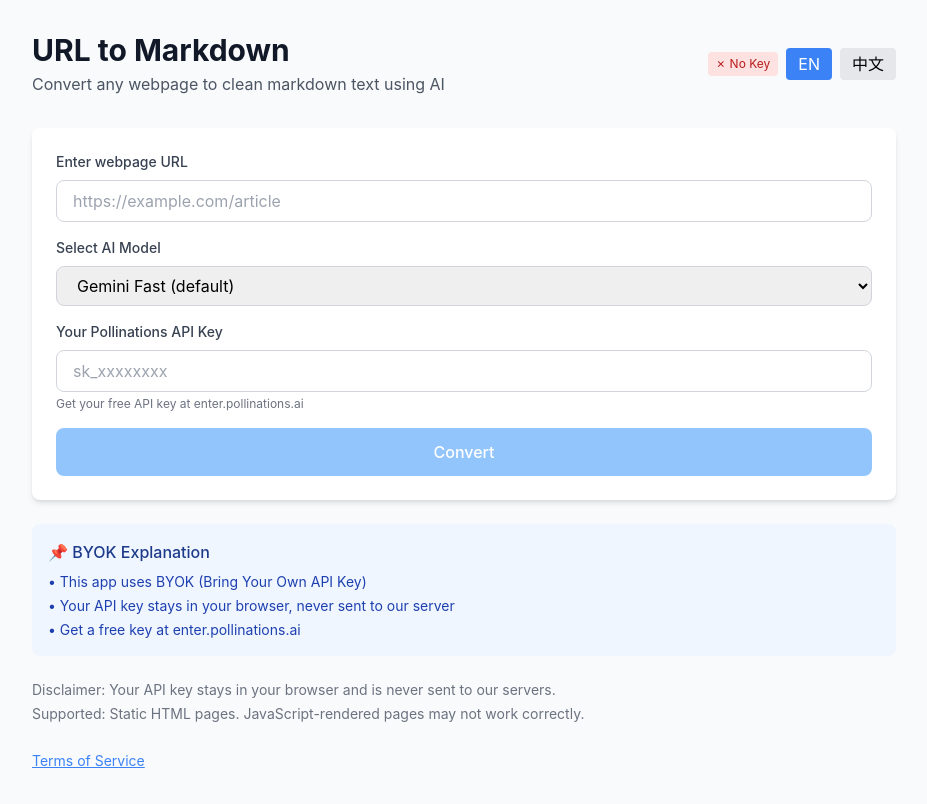
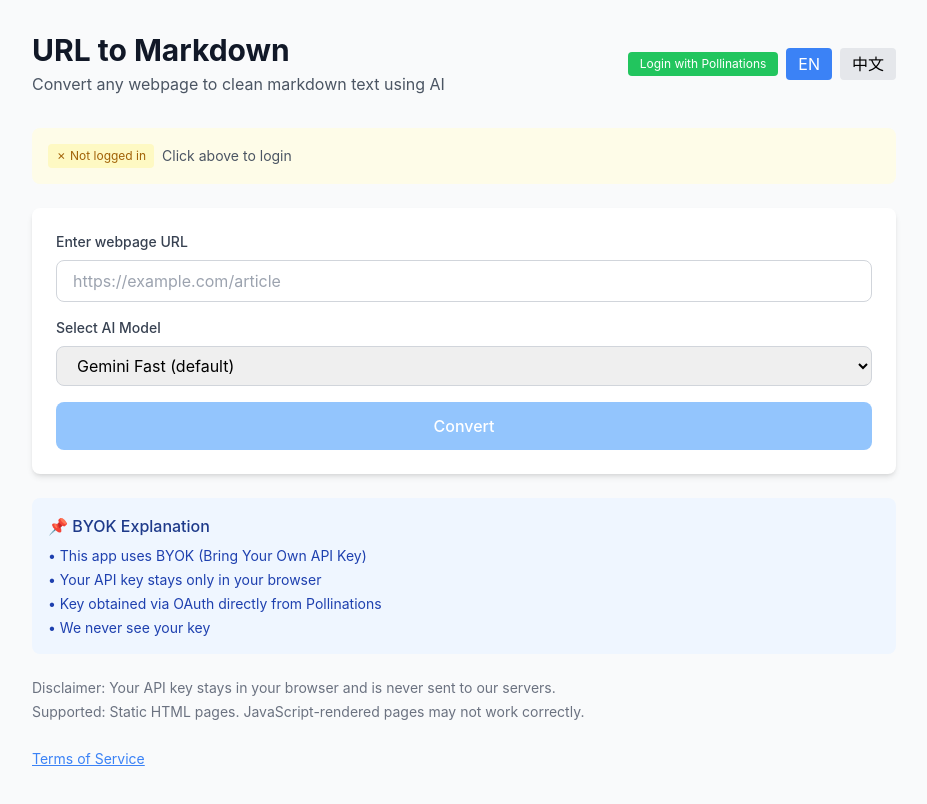
Before and after one commit to kanfred/pollinations-url-text, a Next.js app: page / in a window 1280 px wide. Shown: the top 804 px of the page, without its empty margins (176-1103 px from the left). Built offline with nearby package versions, Linux system fonts and the light colour scheme.

Commit message:
Add OAuth login flow
- Login with Pollinations button
- OAuth redirect handles API key automatically
- Key in URL fragment (never hits server logs)
- Remove manual key paste option
- Add logout button
- Update README with App Key setup

```diff
--- a/app/page.tsx
+++ b/app/page.tsx
@@ -8,6 +8,9 @@ function getNestedValue(obj: any, path: string): string {
 }
 
 const POLLINATIONS_API = 'https://gen.pollinations.ai/v1/chat/completions';
+
+// OAuth App Key - user should replace with their own from enter.pollinations.ai
+const APP_KEY = '';
 
 export default function Home() {
   const [lang, setLang] = useState<Language>('en');
@@ -20,6 +23,7 @@ export default function Home() {
   const [showTerms, setShowTerms] = useState(false);
   const [apiReady, setApiReady] = useState(false);
   const [extractedText, setExtractedText] = useState('');
+  const [loggingIn, setLoggingIn] = useState(false);
 
   const t = (key: string) => getNestedValue(translations[lang], key);
 
@@ -35,6 +39,9 @@ export default function Home() {
     if (savedLang) setLang(savedLang as Language);
     if (savedModel) setModel(savedModel);
     if (savedKey) setApiKey(savedKey);
+
+    // Check for API key in URL fragment after OAuth redirect
+    handleOAuthCallback();
   }, []);
 
   useEffect(() => {
@@ -46,6 +53,42 @@ export default function Home() {
     }
   }, [apiKey]);
 
+  // Handle OAuth callback
+  const handleOAuthCallback = () => {
+    const hash = window.location.hash;
+    if (hash && hash.includes('api_key=')) {
+      const params = new URLSearchParams(hash.slice(1));
+      const key = params.get('api_key');
+      if (key) {
+        setApiKey(key);
+        localStorage.setItem('pollinations_key', key);
+        // Clean URL
+        window.history.replaceState(null, '', window.location.pathname);
+        setError('');
+      }
+    }
+  };
+
+  // Login with Pollinations OAuth
+  const handleLogin = () => {
+    setLoggingIn(true);
+    const redirectUrl = window.location.origin + window.location.pathname;
+    let authUrl = `https://enter.pollinations.ai/authorize?redirect_url=${encodeURIComponent(redirectUrl)}`;
+
+    if (APP_KEY) {
+      authUrl += `&app_key=${APP_KEY}`;
+    }
+
+    window.location.href = authUrl;
+  };
+
+  // Logout / Clear key
+  const handleLogout = () => {
+    setApiKey('');
+    setApiReady(false);
+    localStorage.removeItem('pollinations_key');
+  };
+
   const handleLangChange = (newLang: Language) => {
     setLang(newLang);
     localStorage.setItem('pollinations_lang', newLang);
@@ -56,15 +99,6 @@ export default function Home() {
     localStorage.setItem('pollinations_model', newModel);
   };
 
-  const handleApiKeyChange = (newKey: string) => {
-    setApiKey(newKey);
-    if (newKey) {
-      localStorage.setItem('pollinations_key', newKey);
-    } else {
-      localStorage.removeItem('pollinations_key');
-    }
-  };
-
   const handleConvert = async () => {
     if (!url.trim()) {
       setError(t('invalidUrl'));
@@ -72,7 +106,7 @@ export default function Home() {
     }
 
     if (!apiKey) {
-      setError(lang === 'zh-TW' ? '請輸入 API Key' : 'Please enter your API Key');
+      setError(lang === 'zh-TW' ? '請先登入 Pollinations' : 'Please login to Pollinations first');
       return;
     }
 
@@ -161,9 +195,22 @@ Respond ONLY with the markdown formatted content.`;
             <p className="text-gray-600 mt-1">{t('description')}</p>
           </div>
           <div className="flex gap-2 items-center">
-            <span className={`px-2 py-1 rounded text-xs ${apiReady ? 'bg-green-100 text-green-700' : 'bg-red-100 text-red-700'}`}>
-              {apiReady ? '✓ API Ready' : '✗ No Key'}
-            </span>
+            {apiReady ? (
+              <button
+                onClick={handleLogout}
+                className="px-3 py-1 rounded bg-red-100 text-red-700 text-xs hover:bg-red-200"
+              >
+                {lang === 'zh-TW' ? '登出' : 'Logout'}
+              </button>
+            ) : (
+              <button
+                onClick={handleLogin}
+                disabled={loggingIn}
+                className="px-3 py-1 rounded bg-green-500 text-white text-xs hover:bg-green-600 disabled:bg-green-300"
+              >
+                {loggingIn ? '...' : lang === 'zh-TW' ? '登入 Pollinations' : 'Login with Pollinations'}
+              </button>
+            )}
             <button
               onClick={() => handleLangChange('en')}
               className={`px-3 py-1 rounded ${lang === 'en' ? 'bg-blue-500 text-white' : 'bg-gray-200'}`}
@@ -176,6 +223,21 @@ Respond ONLY with the markdown formatted content.`;
             >
               中文
             </button>
+          </div>
+        </div>
+
+        {/* Login Status */}
+        <div className={`rounded-lg p-4 mb-6 ${apiReady ? 'bg-green-50' : 'bg-yellow-50'}`}>
+          <div className="flex items-center gap-2">
+            <span className={`px-2 py-1 rounded text-xs ${apiReady ? 'bg-green-100 text-green-700' : 'bg-yellow-100 text-yellow-700'}`}>
+              {apiReady ? '✓ Logged in' : '✗ Not logged in'}
+            </span>
+            <span className="text-sm text-gray-600">
+              {apiReady
+                ? (lang === 'zh-TW' ? '已連接你的 Pollinations 帳戶' : 'Connected to your Pollinations account')
+                : (lang === 'zh-TW' ? '點擊上方按鈕登入' : 'Click above to login')
+              }
+            </span>
           </div>
         </div>
 
@@ -211,24 +273,6 @@ Respond ONLY with the markdown formatted content.`;
             </select>
           </div>
 
-          <div className="mb-4">
-            <label className="block text-sm font-medium text-gray-700 mb-2">
-              {t('apiKeyLabel')}
-            </label>
-            <input
-              type="password"
-              value={apiKey}
-              onChange={(e) => handleApiKeyChange(e.target.value)}
-              placeholder="sk_xxxxxxxx"
-              className="w-full px-4 py-2 border border-gray-300 rounded-lg focus:ring-2 focus:ring-blue-500"
-            />
-            <p className="text-xs text-gray-500 mt-1">
-              {lang === 'zh-TW'
-                ? '去 enter.pollinations.ai 獲取你的 API Key（免費）'
-                : 'Get your free API key at enter.pollinations.ai'}
-            </p>
-          </div>
-
           <button
             onClick={handleConvert}
             disabled={loading || !apiReady}
@@ -251,8 +295,9 @@ Respond ONLY with the markdown formatted content.`;
           </h3>
           <ul className="text-sm text-blue-800 space-y-1">
             <li>• {lang === 'zh-TW' ? '此應用使用 BYOK (自帶 API Key)' : 'This app uses BYOK (Bring Your Own API Key)'}</li>
-            <li>• {lang === 'zh-TW' ? '你的 API Key 只存在你的瀏覽器，不會上傳到伺服器' : 'Your API key stays in your browser, never sent to our server'}</li>
-            <li>• {lang === 'zh-TW' ? '去 enter.pollinations.ai 免費註冊獲取 key' : 'Get a free key at enter.pollinations.ai'}</li>
+            <li>• {lang === 'zh-TW' ? '你的 API Key 只存在你的瀏覽器' : 'Your API key stays only in your browser'}</li>
+            <li>• {lang === 'zh-TW' ? 'Key 透過 OAuth 直接從 Pollinations 獲取' : 'Key obtained via OAuth directly from Pollinations'}</li>
+            <li>• {lang === 'zh-TW' ? '我哋永遠唔會睇到你的 Key' : 'We never see your key'}</li>
           </ul>
         </div>
 
```
Also changed, not shown: 1 other file (tests, documents, lock files or other folders).
